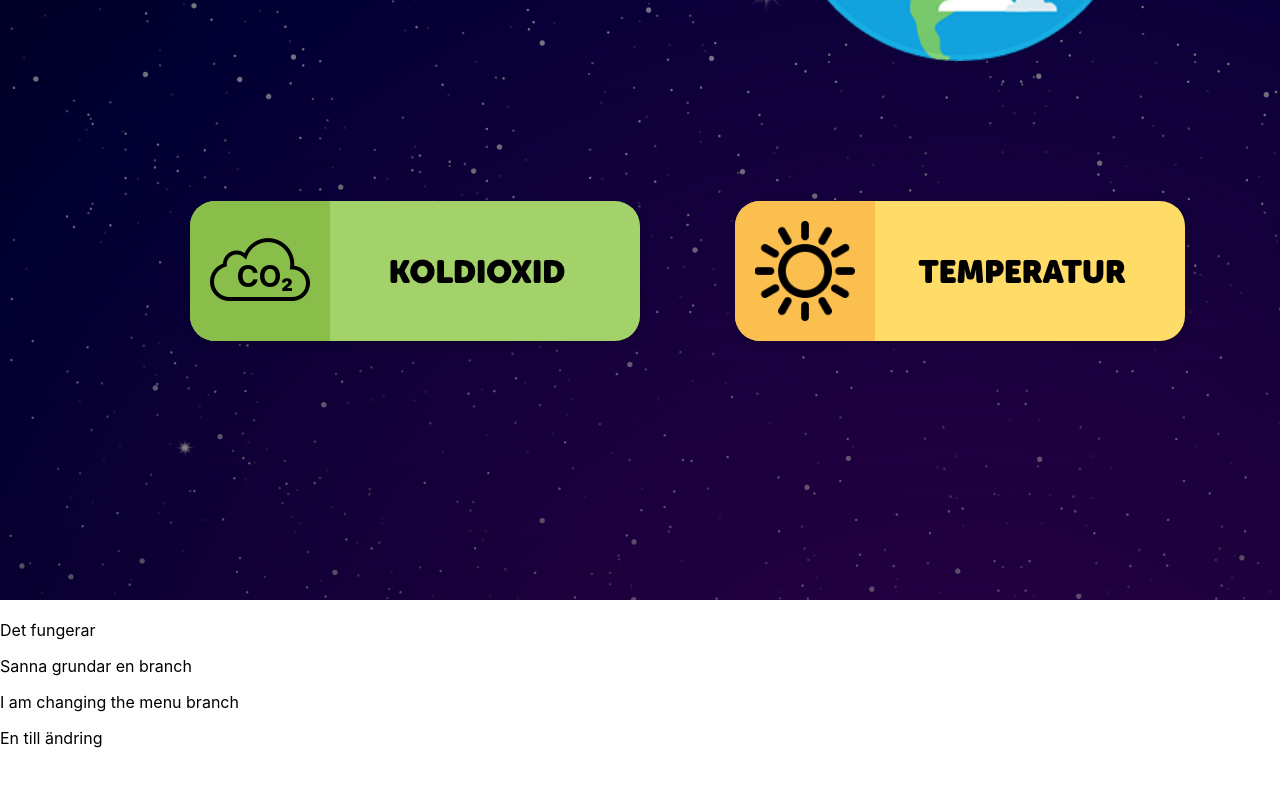
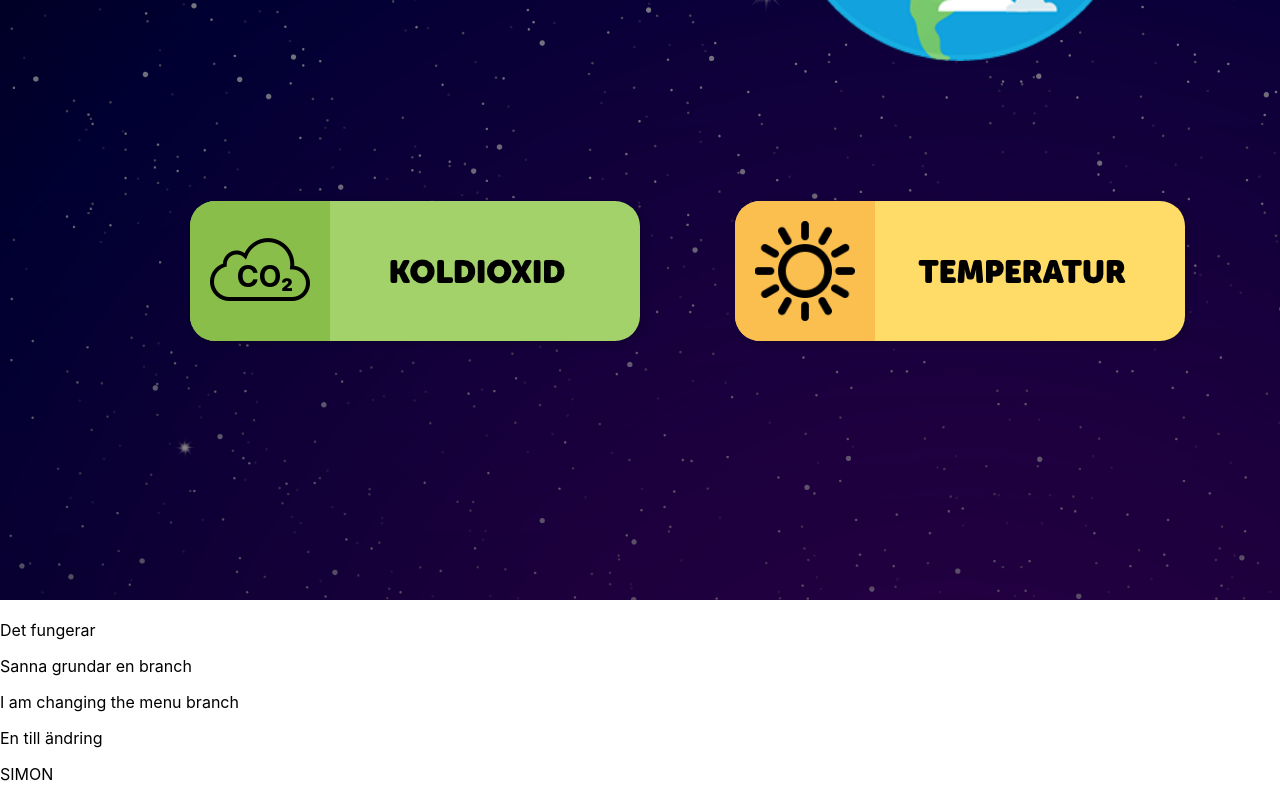
Before and after one commit to S172047/Klimatkollen, a React (Create React App) app: page / in a window 1280 px wide. Shown: the part 478-1278 px from the top of the page. Before the commit the page ends 1242 px from the top, so only its background shows below. Built offline with nearby package versions, Linux system fonts and the light colour scheme.

Commit message:
Simon ändrar

```diff
--- a/src/App.js
+++ b/src/App.js
@@ -10,6 +10,7 @@ function App() {
       <p>Sanna grundar en branch</p>
       <p>I am changing the menu branch</p>
       <p>En till ändring</p>
+      <p>SIMON</p>
 
     </div>
   );
```
